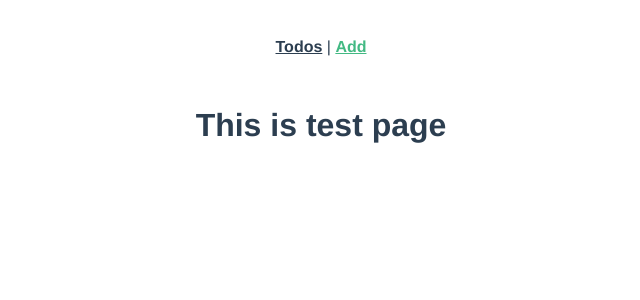
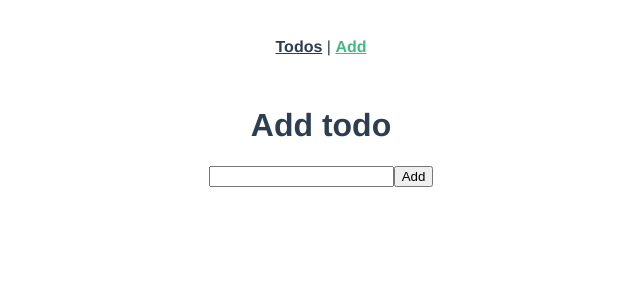
Before and after one commit to klima7/Better-Trello, a Vue app in the folder front/: page /#/addtodo in a window 1280 px wide. Shown: the top 300 px of the page, without its empty margins (319-959 px from the left). Built offline with nearby package versions, Linux system fonts and the light colour scheme.

Commit message:
Adding todos

```diff
--- a/front/src/views/AddTodo.vue
+++ b/front/src/views/AddTodo.vue
@@ -1,22 +1,37 @@
 <template>
   <div class="about">
-    <h1>This is test page</h1>
+    <h1>Add todo</h1>
+    <input class="form-control" type="text" v-model="content" />
+    <button type='button' @click="addPressed">Add</button>
   </div>
 </template>
 
 <script>
 import axios from 'axios';
+import constants from '../constants.js'
 
 export default {
+  data() {
+    return {
+      content: "",
+    }
+  },
   methods: {
-    performRequest() {
-      const path = 'https://pawtrello.herokuapp.com/';
-      axios.get(path)
-        .then((res) => {
-          alert(res.data)
-        })
+    addPressed() {
+      const todo = {content: this.content};
+      this.addTodo(todo);
+    },
+    addTodo(todo) {
+      const path = constants.BACKEND_URL+'/todos';
+      axios.post(path, todo)
+      // eslint-disable-next-line no-unused-vars
+      .then((_res) => {
+        this.content = "";
+        alert("Todo added")
+      })
         .catch((error) => {
-          alert(error);
+          alert('ERror occurred');
+          console.log(error);
         });
     },
   },
--- a/front/src/views/ShowTodos.vue
+++ b/front/src/views/ShowTodos.vue
@@ -29,7 +29,6 @@ export default {
     },
   },
   created() {
-    alert(process.env.VUE_APP_LOCAL)
     this.fetchTodos()
   }
 }
```
